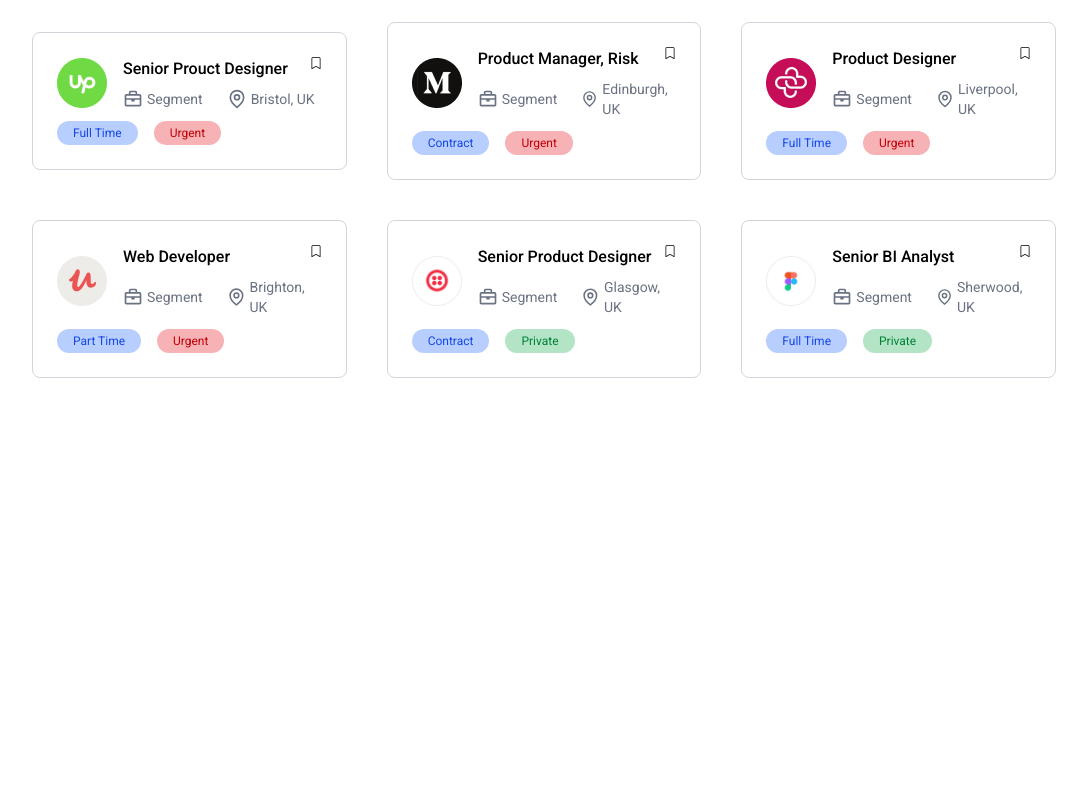
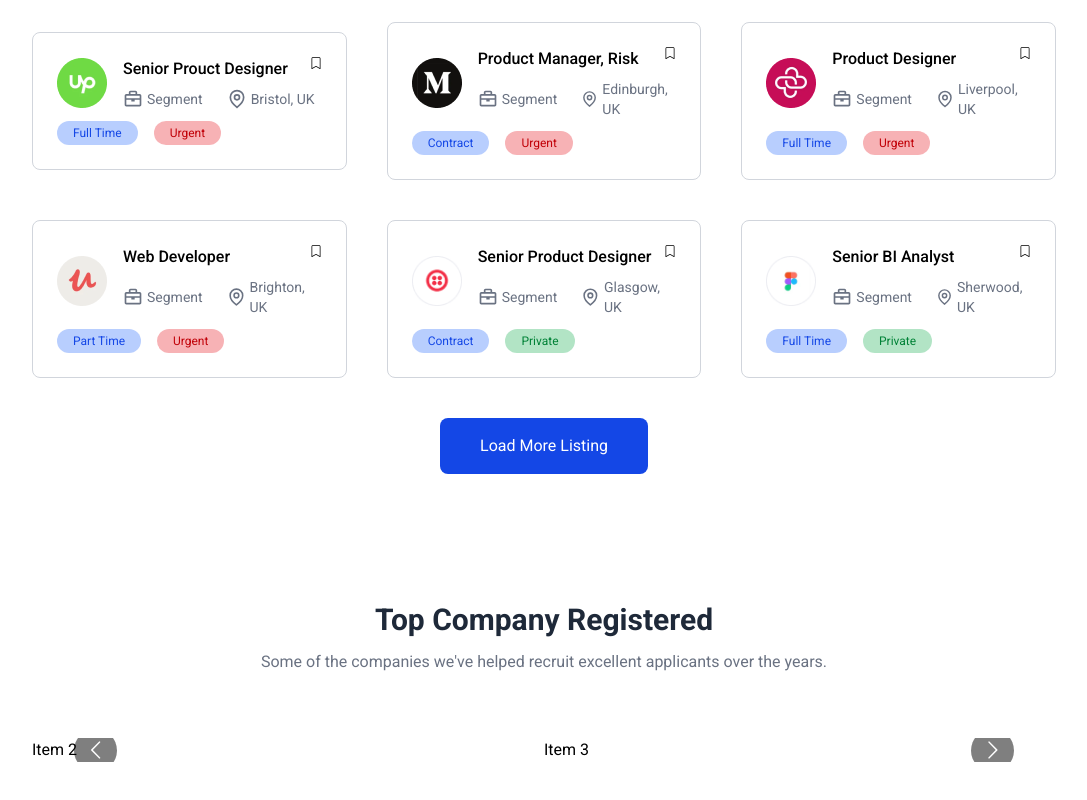
Before and after one commit to titohajili/Job-Landing, a Next.js app: page / in a window 1280 px wide. Shown: the part 1840-2640 px from the top of the page, without its empty margins (96-1183 px from the left). Before the commit the page ends 2282 px from the top, so only its background shows below. Built offline with nearby package versions, Linux system fonts and the light colour scheme.

Commit message:
Top Company Component

```diff
--- a/components/Home/Home.tsx
+++ b/components/Home/Home.tsx
@@ -2,6 +2,7 @@ import React from 'react'
 import Hero from './Hero/Hero'
 import Category from './Category/Category'
 import Job from './Job/Job'
+import TopCompany from './TopCompany/TopCompany'
 
 const Home = () => {
   return (
@@ -9,6 +10,7 @@ const Home = () => {
       <Hero/>
       <Category/>
       <Job/>
+      <TopCompany/>
     </div>
   )
 }
--- a/components/Home/Job/Job.tsx
+++ b/components/Home/Job/Job.tsx
@@ -90,6 +90,9 @@ const Job = () => {
             })
         }
       </div>
+      <div className='mt-10 text-center'>
+        <button className='px-10 py-4 bg-blue-700 text-white cursor-pointer rounded-lg hover:bg-blue-800 transition-all duration-200'>Load More Listing</button>
+      </div>
     </div>
   )
 }
--- /dev/null
+++ b/components/Home/TopCompany/TopCompany.tsx
@@ -0,0 +1,80 @@
+'use client';
+import SectionHeading from '@/components/Helper/SectionHeading'
+import React from 'react'
+import Carousel from "react-multi-carousel";
+import "react-multi-carousel/lib/styles.css";
+
+const responsive = {
+
+  desktop: {
+    breakpoint: { max: 3000, min: 1324 },
+    items: 4,
+    slidesToSlide:1,
+  },
+  tablet: {
+    breakpoint: { max: 1324, min: 764 },
+    items: 2,
+    slidesToSlide:1
+  },
+  mobile: {
+    breakpoint: { max: 764, min: 0 },
+    items: 1,
+    slidesToSlide:1
+  }
+};
+
+const CompanyData = [
+    {
+        id:1,
+        image: "/images/c1.png",
+        name: "Udemy",
+        location: "London, UK",
+        position: "20"
+    },
+    {
+        id:2,
+        image: "/images/c2.png",
+        name: "Stripe",
+        location: "Kolkata, India",
+        position: "30"
+    },
+    {
+        id:3,
+        image: "/images/c3.png",
+        name: "Dropbox",
+        location: "Lahore, Pakistan",
+        position: "33"
+    },
+    {
+        id:4,
+        image: "/images/c4.png",
+        name: "Figma",
+        location: "Dhaka, Bangladesh",
+        position: "40"
+    }
+]
+
+const TopCompany = () => {
+  return (
+    <div className='pt-16 pb-16'>
+      <SectionHeading heading="Top Company Registered" subHeading="Some of the companies we've helped recruit excellent applicants over the years." />
+      <div className='w-[80%] mx-auto mt-16 '>
+        <Carousel
+            showDots={false}
+            responsive={responsive}
+            infinite={true}
+            autoPlay={true}
+            autoPlaySpeed={4000} >
+
+                <div>Item 1</div>
+                <div>Item 2</div>
+                <div>Item 3</div>
+                <div>Item 4</div>
+
+       </Carousel>
+      </div>
+    </div>
+  )
+}
+
+export default TopCompany
--- a/package.json
+++ b/package.json
@@ -15,6 +15,7 @@
     "react-dom": "19.2.0",
     "react-icon": "^1.0.0",
     "react-icons": "^5.5.0",
+    "react-multi-carousel": "^2.8.6",
     "react-parallax-tilt": "^1.7.314"
   },
   "devDependencies": {
```
Also changed, not shown: 1 other file (tests, documents, lock files or other folders).
